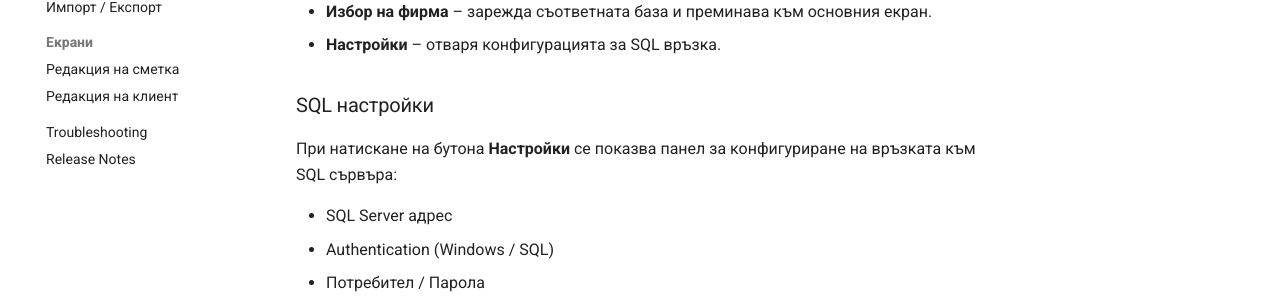
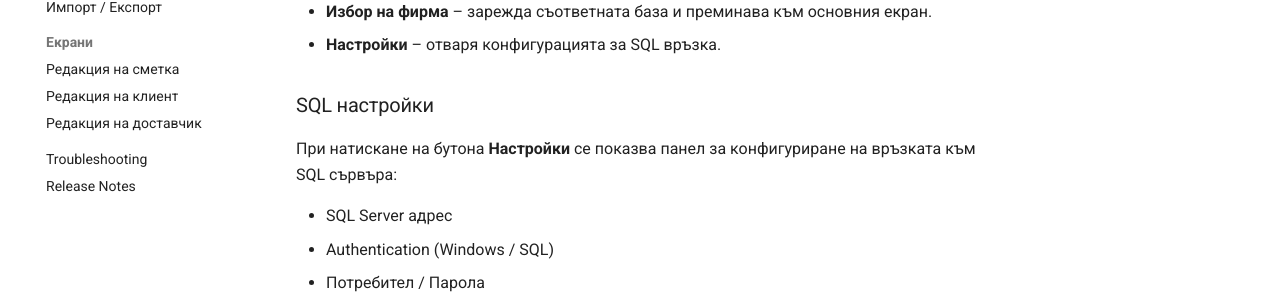
Before and after one commit to teodorval/saftviewer-docs, an MkDocs documentation site: the page built from docs/index.md, in a window 1280 px wide. Shown: the part 571-879 px from the top of the page. Built offline with MkDocs 1.6.1 and Material for MkDocs 9.7.7, drawn with Linux system fonts in a browser that asks for light colours.

Commit message:
Add supplier-edit.md to Екрани section

```diff
--- a/mkdocs.yml
+++ b/mkdocs.yml
@@ -53,6 +53,8 @@ nav:
   - Екрани:
       - Редакция на сметка: account-edit.md
       - Редакция на клиент: client-edit.md
+      - Редакция на доставчик: supplier-edit.md
+
 
 
   - Troubleshooting: troubleshooting.md
```
